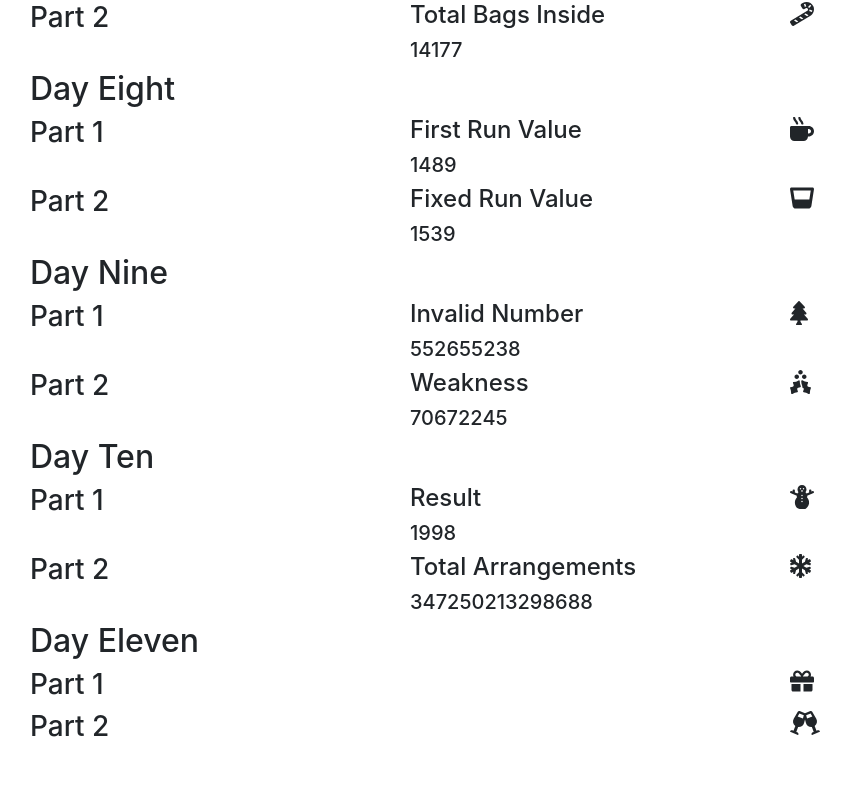
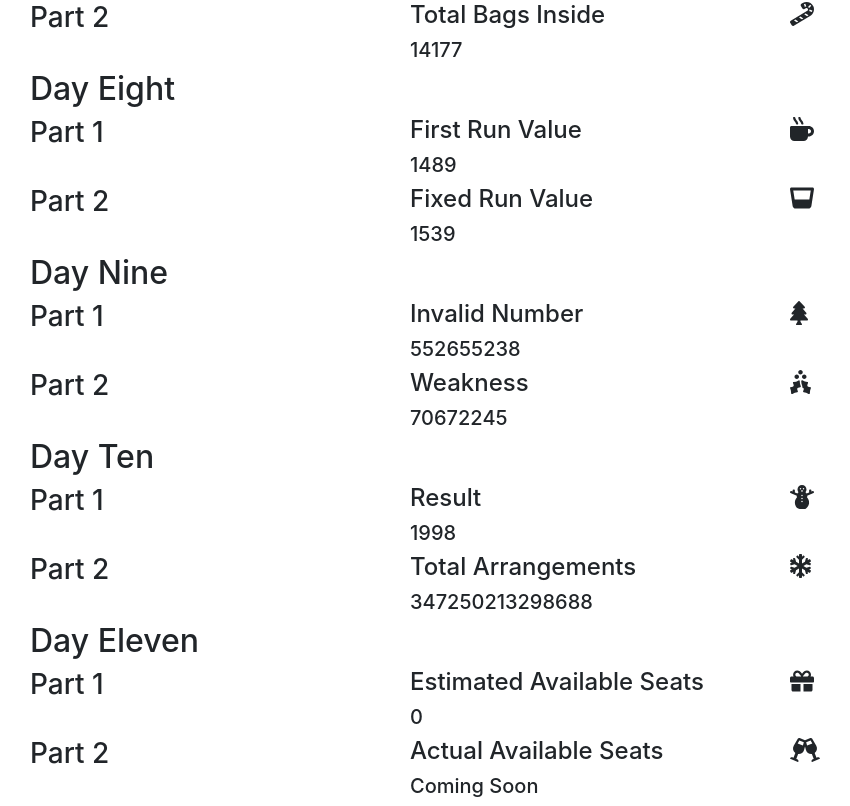
Before and after one commit to bryantkelley/aoc-2020, a React (Create React App) app: page / in a window 1280 px wide. Shown: the part 1586-2392 px from the top of the page, without its empty margins (55-905 px from the left). Before the commit the page ends 2337 px from the top, so only its background shows below. Built offline with nearby package versions, Linux system fonts and the light colour scheme.

Commit message:
Day 11 Part 1

```diff
--- a/src/11/eleven.js
+++ b/src/11/eleven.js
@@ -9,7 +9,7 @@ function Eleven() {
 
   useEffect(() => {
     async function getEntries() {
-      fetch(raw).then(r => r.text()).then(text => text.split('\n')).then((arr) => {
+      fetch(raw).then(r => r.text()).then(text => text.split('\n').map(line => line.split(''))).then((arr) => {
         setEntries(arr);
       });
     }
@@ -17,6 +17,93 @@ function Eleven() {
     if (!entries.length) {
       getEntries();
     }
+  }, [entries]);
+
+  const resultOne = useMemo(() => {
+    if (!entries.length) {
+      return '';
+    }
+
+    let floorplan = [entries];
+    let changing = true;
+
+    while (changing) {
+      let noChanges = true;
+      const current = floorplan.length - 1;
+      function checkNeighbors(ri, ci) {
+        let occupiedCount = 0;
+        // Top Left
+        if (ri > 0 && ci > 0 && floorplan[current][ri - 1][ci - 1] === '#') {
+          occupiedCount = occupiedCount + 1;
+        }
+        // Top Middle
+        if (ri > 0 && floorplan[current][ri - 1][ci] === '#') {
+          occupiedCount = occupiedCount + 1;
+        }
+        // Top Right
+        if (ri > 0 && ci < floorplan[current][ri].length - 1 && floorplan[current][ri - 1][ci + 1] === '#') {
+          occupiedCount = occupiedCount + 1;
+        }
+        // Middle Left
+        if (ci > 0 && floorplan[current][ri][ci - 1] === '#') {
+          occupiedCount = occupiedCount + 1;
+        }
+        // Middle Right
+        if (ci < floorplan[current][ri].length - 1 && floorplan[current][ri][ci + 1] === '#') {
+          occupiedCount = occupiedCount + 1;
+        }
+        // Bottom Left
+        if (ri < floorplan[current].length - 1 && ci > 0 && floorplan[current][ri + 1][ci - 1] === '#') {
+          occupiedCount = occupiedCount + 1;
+        }
+        // Bottom Middle
+        if (ri < floorplan[current].length - 1 && floorplan[current][ri + 1][ci] === '#') {
+          occupiedCount = occupiedCount + 1;
+        }
+        // Bottom Right
+        if (ri < floorplan[current].length - 1 && ci < floorplan[current][ri].length - 1 && floorplan[current][ri + 1][ci + 1] === '#') {
+          occupiedCount = occupiedCount + 1;
+        }
+
+        if (floorplan[current][ri][ci] === 'L' && occupiedCount === 0) {
+          noChanges = false;
+          return '#';
+        }
+        if (floorplan[current][ri][ci] === '#' && occupiedCount >= 4) {
+          noChanges = false;
+          return 'L';
+        }
+        return floorplan[current][ri][ci];
+      }
+
+      floorplan.push(floorplan[current].map((row, ri) => row.map((cell, ci) => {
+        if (floorplan[current][ri][ci] === '.') {
+          return '.';
+        }
+        return checkNeighbors(ri, ci);
+      })));
+
+      if (noChanges) {
+        changing = false;
+      }
+    }
+
+    let count = 0;
+
+    floorplan[floorplan.length - 1].forEach(row => row.forEach((cell) => {
+      if (cell === '#') {
+        count = count + 1;
+      }
+    }));
+
+    return count;
+  }, [entries]);
+
+  const resultTwo = useMemo(() => {
+    if (!entries.length) {
+      return '';
+    }
+    return 'Coming Soon'
   }, [entries]);
 
   return (
@@ -32,8 +119,8 @@ function Eleven() {
             <h3>Part 1</h3>
           </Col>
           <Col>
-            <h4> </h4>
-            <h5>{}</h5>
+            <h4>Estimated Available Seats</h4>
+            <h5>{resultOne}</h5>
           </Col>
           <Col>
             <h4>
@@ -46,8 +133,8 @@ function Eleven() {
             <h3>Part 2</h3>
           </Col>
           <Col>
-            <h4> </h4>
-            <h5>{}</h5>
+            <h4>Actual Available Seats</h4>
+            <h5>{resultTwo}</h5>
           </Col>
           <Col>
             <h4>
```
